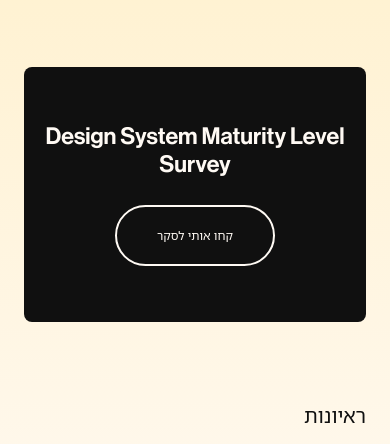
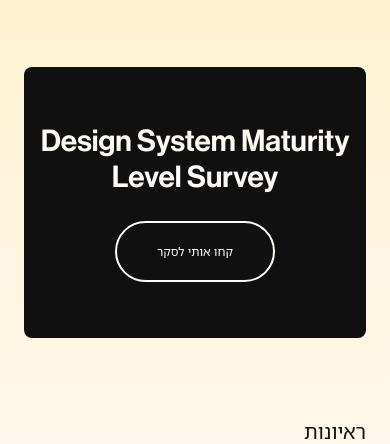
Before and after one commit to tidy-dev-team/des-ops, a PHP site: page / in a window 390 px wide. Shown: the part 379-823 px from the top of the page. Run offline with PHP 8.4, Linux system fonts and the light colour scheme.

Commit message:
Update style.css

```diff
--- a/style.css
+++ b/style.css
@@ -813,9 +813,9 @@ footer {
         font-size: 1.25em;
     }
 
-    .font-7-mob {
+    /* .font-7-mob {
         font-size: 6vw;
-    }
+    } */
 
     .max-50 {
         max-width: 80%;
```
